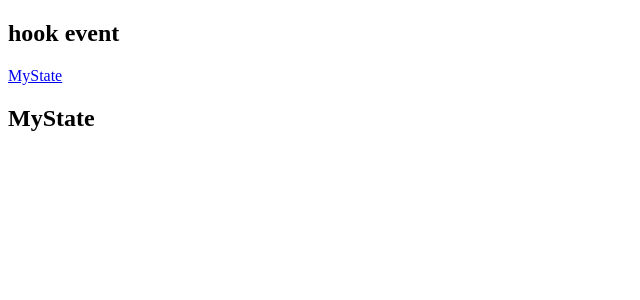
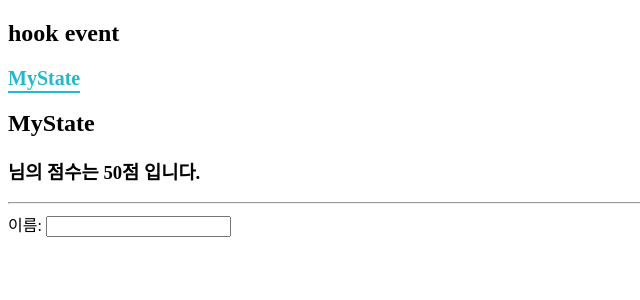
Before and after one commit to sujinlove/react_study, a React (Create React App) app in the folder react06_hook_event/: page /mystate in a window 1280 px wide. Shown: the top 300 px of the page, without its empty margins (0-640 px from the left). Built offline with nearby package versions, Linux system fonts and the light colour scheme.

Commit message:
setMyName state

```diff
--- a/react06_hook_event/src/App.js
+++ b/react06_hook_event/src/App.js
@@ -8,7 +8,13 @@ const App = () => {
     <div>
       <h2>hook event</h2>
 
-      <NavLink to="/mystate">MyState</NavLink>
+      <NavLink
+        className="normalLink"
+        activeClassName="activeLink"
+        to="/mystate"
+      >
+        MyState
+      </NavLink>
 
       <Switch>
         <Route path="/mystate" component={MyState} />
--- a/react06_hook_event/src/components/MyState.js
+++ b/react06_hook_event/src/components/MyState.js
@@ -1,9 +1,39 @@
 import React from "react";
 
 const MyState = () => {
+  /*
+  state 값 정의
+  - const [ 변수선언, 변수에 대한 setter 함수] = React.useState(변수의 기본값);
+  - state 값은 직접 변경 할 수 없고, 반드시 setter 함수를 통해서만 변경 가능하다.
+  */
+
+  const [myName, setMyName] = React.useState("");
+  const [myPoint, setMyPoint] = React.useState(50);
+
   return (
     <div>
       <h2>MyState</h2>
+
+      {/* state 값을 출력할 때는 단수히 변수값으로서 사용한다. */}
+      <h3>
+        {myName}님의 점수는 {myPoint}점 입니다.
+      </h3>
+
+      <hr />
+
+      <div>
+        <label htmlFor="myNameInput">이름: </label>
+        <input
+          id="myNameInput"
+          type="text"
+          value={myName}
+          // 이벤트 핸들러를 익명 화살표 함수 형식으로 정의한 경우
+          onChange={e => {
+            // 자기 스스로의 입력값을 myName 이라는 state값에 반영함.
+            setMyName(e.currentTarget.value);
+          }}
+        />
+      </div>
     </div>
   );
 };
```
